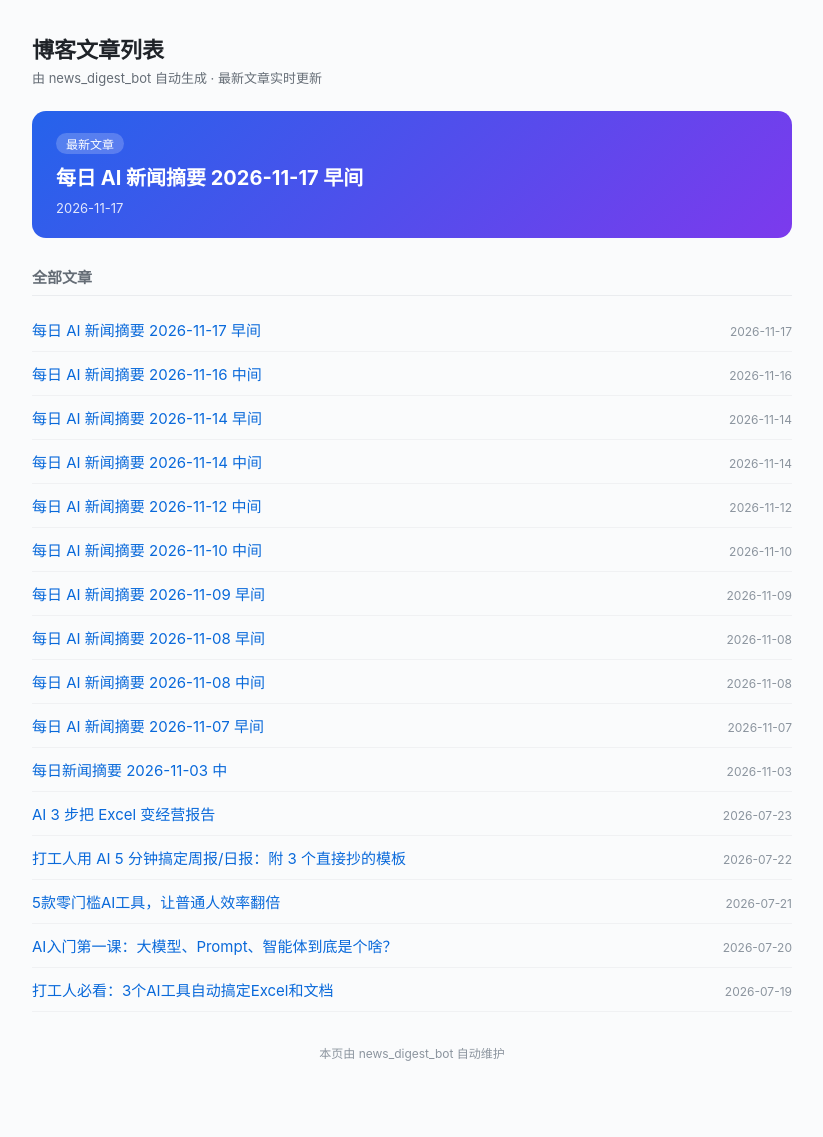
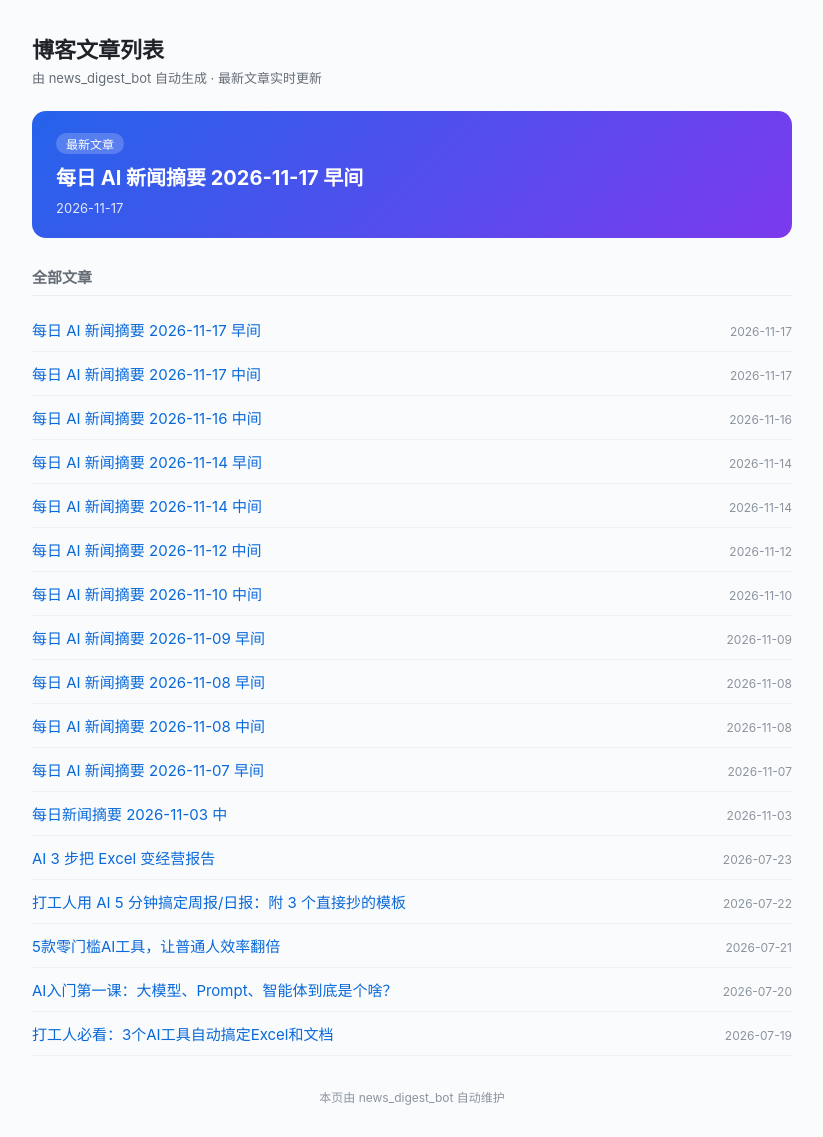
Before and after one commit to xiaoxiaoxiacom/xiaoxiaoxiacom.github.io, a Jekyll site: the page index.html, which Jekyll copies as it is, in a window 1280 px wide. Shown: the whole page, without its empty margins (228-1051 px from the left). Built offline with Jekyll 4.4.1, drawn with Linux system fonts in a browser that asks for light colours; before the commit the page ends 1093 px from its top, so only the background shows below that.

Commit message:
auto: update index.html

```diff
--- a/index.html
+++ b/index.html
@@ -34,6 +34,7 @@
   <h2>全部文章</h2>
   <ul>
       <li><a href="https://ai.miki.vip/2026/11/17/ai-news-2026-11-17-morning/">每日 AI 新闻摘要 2026-11-17 早间</a><span class="date">2026-11-17</span></li>
+      <li><a href="https://ai.miki.vip/2026/11/17/ai-news-2026-11-17-noon/">每日 AI 新闻摘要 2026-11-17 中间</a><span class="date">2026-11-17</span></li>
       <li><a href="https://ai.miki.vip/2026/11/16/ai-news-2026-11-16-noon/">每日 AI 新闻摘要 2026-11-16 中间</a><span class="date">2026-11-16</span></li>
       <li><a href="https://ai.miki.vip/2026/11/14/ai-news-2026-11-14-morning/">每日 AI 新闻摘要 2026-11-14 早间</a><span class="date">2026-11-14</span></li>
       <li><a href="https://ai.miki.vip/2026/11/14/ai-news-2026-11-14-noon/">每日 AI 新闻摘要 2026-11-14 中间</a><span class="date">2026-11-14</span></li>
```
